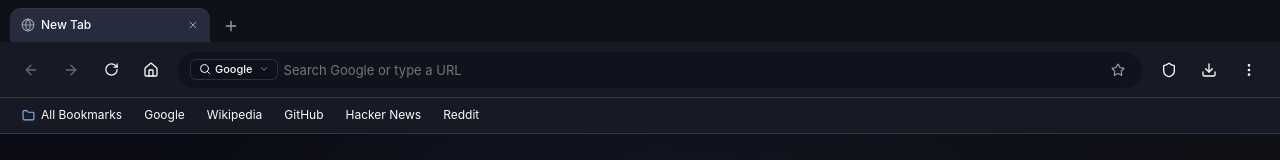
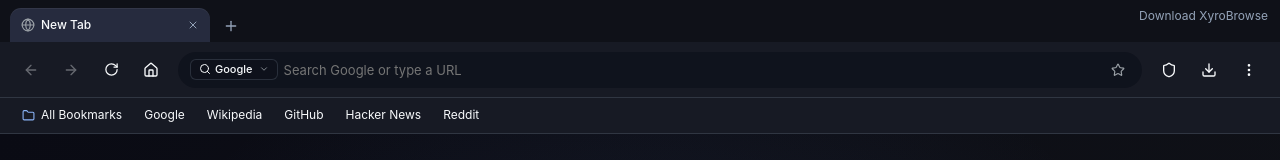
Before and after one commit to mostakimadibbd/XyroBrowse, a React (Vite) app: page / in a window 1280 px wide. Shown: the top 160 px of the page. Built offline with nearby package versions, Linux system fonts and the light colour scheme.

Commit message:
Add a download link to the web browser shell

```diff
--- a/src/App.tsx
+++ b/src/App.tsx
@@ -860,6 +860,22 @@ export default function App() {
 
   return (
     <div className="chrome-browser-shell">
+      {!window.matchMedia('(display-mode: standalone)').matches && window.xyro?.platform !== 'electron' && (
+        <a
+          href="/download.html"
+          style={{
+            position: 'absolute',
+            top: 8,
+            right: 12,
+            zIndex: 1000,
+            color: 'var(--chrome-text-secondary)',
+            fontSize: 12,
+            textDecoration: 'none',
+          }}
+        >
+          Download XyroBrowse
+        </a>
+      )}
       {/* Layout Container */}
       <div style={{ display: 'flex', flex: 1, minWidth: 0, minHeight: 0, overflow: 'hidden' }}>
         {/* Vertical Tabs Sidebar */}
```
